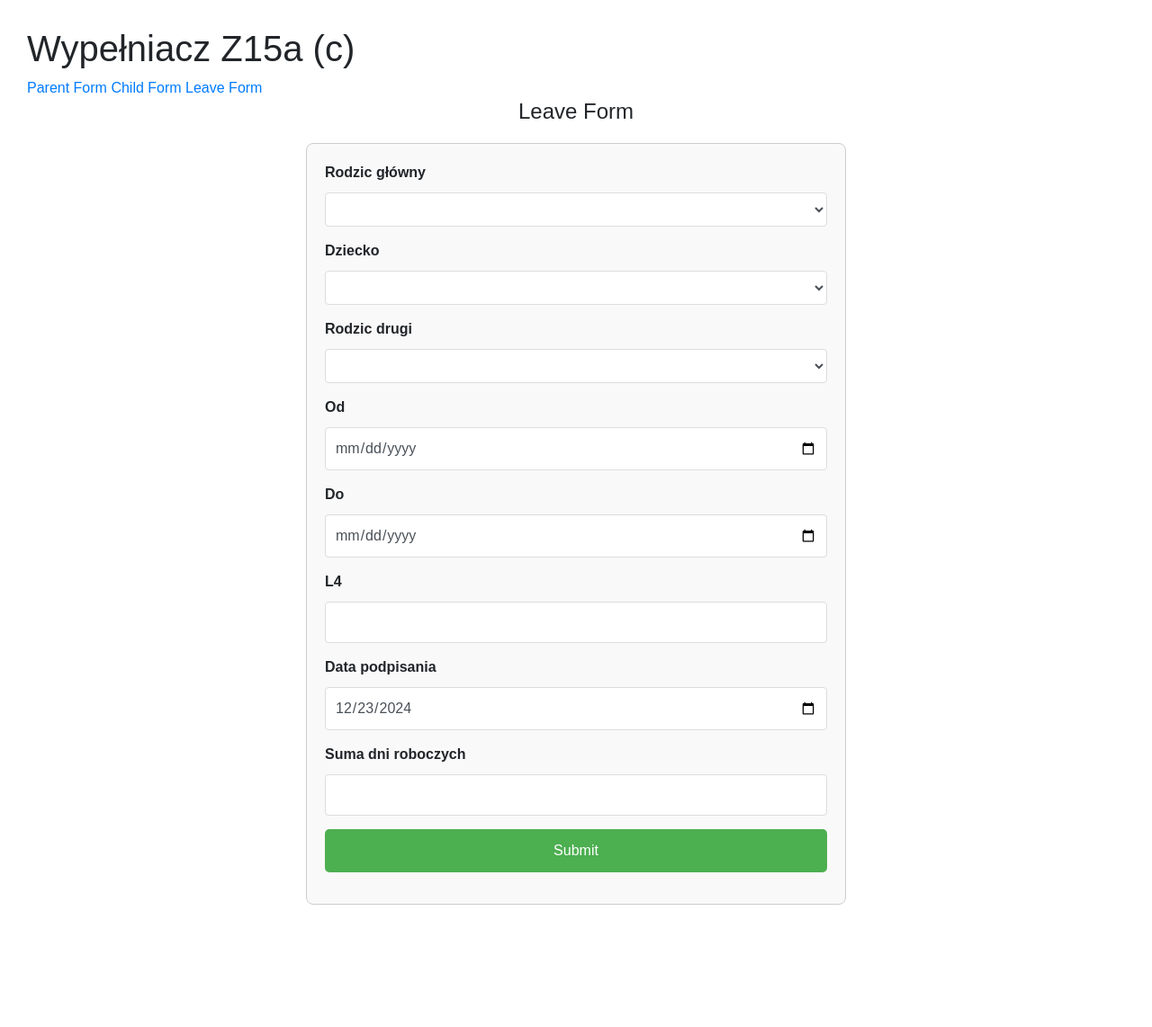
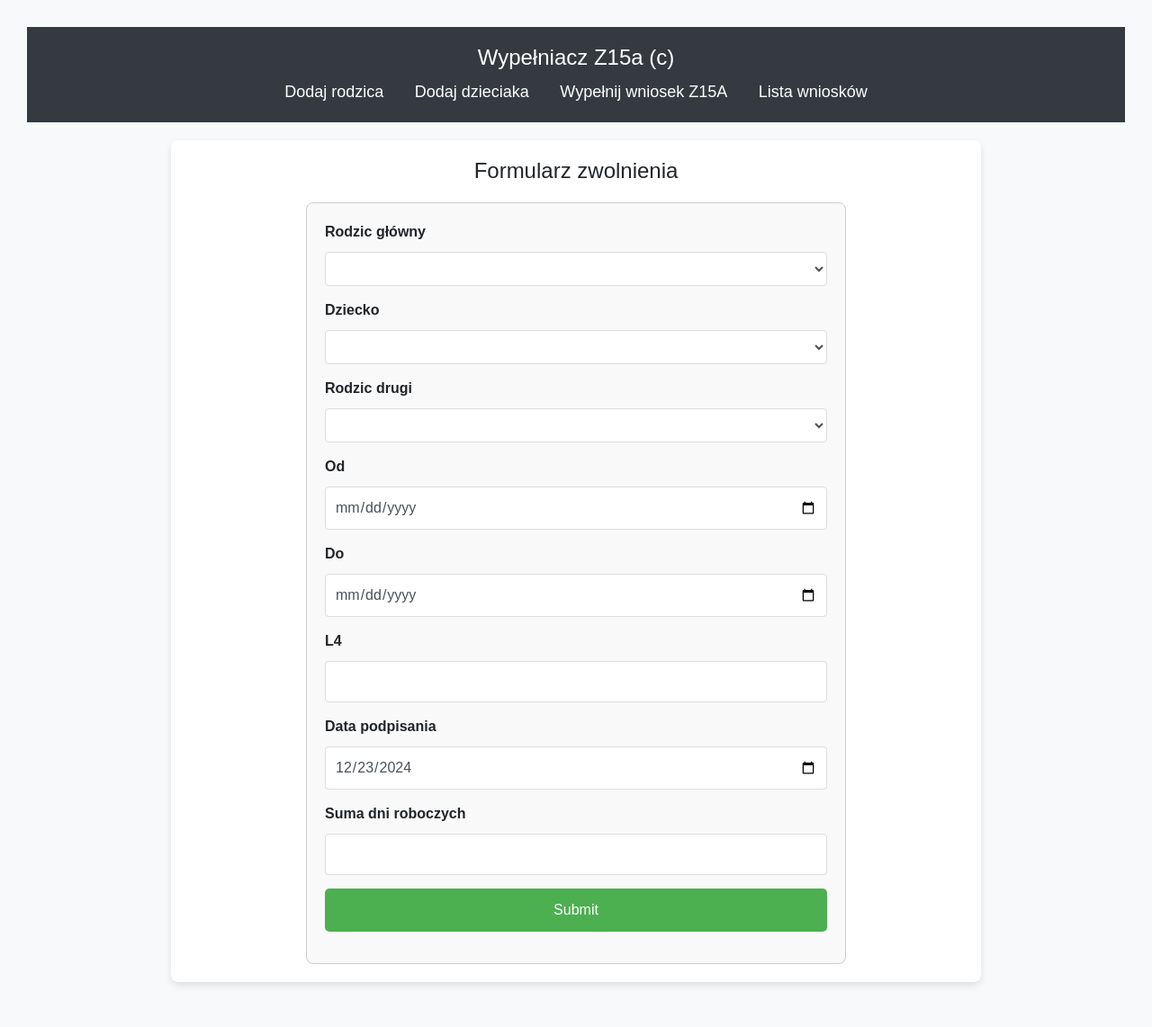
Before and after one commit to jaros2/PDF_Fill, a Flask app: page /create_leave in a window 1280 px wide. Shown: the whole page at 90% size. Before the commit the page ends 1006 px from the top, so only its background shows below. Run offline with Flask 3, Linux system fonts and the light colour scheme; lists and menus that the app fills with data are empty; some libraries are stand-ins or nearby versions.

Commit message:
poprawki do layoutu, gotowe do publikacji wersji 1

```diff
--- a/app/static/css/leaves.css
+++ b/app/static/css/leaves.css
@@ -1,11 +1,12 @@
 body {
     font-family: Arial, sans-serif;
     margin: 20px;
-    display: flex;
     justify-content: center;
 }
-h1 {
+h2 {
+    font-size: 24px;
     text-align: center;
+    margin-bottom: 20px;
 }
 table {
     width: 80%;
--- a/app/templates/add_child.html
+++ b/app/templates/add_child.html
@@ -3,10 +3,10 @@
 {% block title %}Child Form{% endblock %}
 {% block head %}
     {{ super() }} <!-- This ensures that any existing styles or scripts in the base template are preserved -->
-    <link rel="stylesheet" type="text/css" href="{{ url_for('static', filename='add_child.css') }}">
+    <link rel="stylesheet" type="text/css" href="{{ url_for('static', filename='/css/add_child.css') }}">
 {% endblock %}
 {% block content %}
-<h2>Child Form</h2>
+<h2>Dodaj dziecko</h2>
 <form method="POST" action="{{ url_for('add_child') }}">
 
     <div>
--- a/app/templates/add_parent.html
+++ b/app/templates/add_parent.html
@@ -3,10 +3,10 @@
 {% block title %}Parent Form{% endblock %}
 {% block head %}
     {{ super() }} <!-- This ensures that any existing styles or scripts in the base template are preserved -->
-    <link rel="stylesheet" type="text/css" href="{{ url_for('static', filename='add_parent.css') }}">
+    <link rel="stylesheet" type="text/css" href="{{ url_for('static', filename='/css/add_parent.css') }}">
 {% endblock %}
 {% block content %}
-<h2>Parent Form</h2>
+<h2>Dodaj rodzica</h2>
 <form method="POST" action="{{ url_for('add_parent') }}">
 
     <div>
--- a/app/templates/base.html
+++ b/app/templates/base.html
@@ -5,7 +5,7 @@
     <meta name="viewport" content="width=device-width, initial-scale=1.0">
     <title>{% block title %}Z15A{% endblock %}</title>
     <link rel="stylesheet" href="https://cdn.jsdelivr.net/npm/bootstrap@4.0.0/dist/css/bootstrap.min.css" integrity="sha384-Gn5384xqQ1aoWXA+058RXPxPg6fy4IWvTNh0E263XmFcJlSAwiGgFAW/dAiS6JXm" crossorigin="anonymous">
-    <link rel="stylesheet" type="text/css" href="{{ url_for('static', filename='style.css') }}">
+    <link rel="stylesheet" type="text/css" href="{{ url_for('static', filename='/css/style.css') }}">
     <script src="https://code.jquery.com/jquery-3.2.1.slim.min.js" integrity="sha384-KJ3o2DKtIkvYIK3UENzmM7KCkRr/rE9/Qpg6aAZGJwFDMVNA/GpGFF93hXpG5KkN" crossorigin="anonymous"></script>
 <script src="https://cdn.jsdelivr.net/npm/popper.js@1.12.9/dist/umd/popper.min.js" integrity="sha384-ApNbgh9B+Y1QKtv3Rn7W3mgPxhU9K/ScQsAP7hUibX39j7fakFPskvXusvfa0b4Q" crossorigin="anonymous"></script>
 <script src="https://cdn.jsdelivr.net/npm/bootstrap@4.0.0/dist/js/bootstrap.min.js" integrity="sha384-JZR6Spejh4U02d8jOt6vLEHfe/JQGiRRSQQxSfFWpi1MquVdAyjUar5+76PVCmYl" crossorigin="anonymous"></script>
@@ -15,13 +15,17 @@
     <header>
         <h1>Wypełniacz Z15a (c)</h1>
         <nav>
-            <a href="{{ url_for('add_parent') }}">Parent Form</a>
-            <a href="{{ url_for('add_child') }}">Child Form</a>
-            <a href="{{ url_for('create_leave') }}">Leave Form</a>
+            <a href="{{ url_for('add_parent') }}">Dodaj rodzica</a>
+            <a href="{{ url_for('add_child') }}">Dodaj dzieciaka</a>
+            <a href="{{ url_for('create_leave') }}">Wypełnij wniosek Z15A</a>
+            <a href="{{ url_for('list_leaves') }}">Lista wniosków</a>
         </nav>
     </header>
     <main>
-        {% block content %}{% endblock %}
+        <div class="container">
+            {% block content %}{% endblock %}
+        </div>
+
     </main>
 
 </body>
--- a/app/templates/create_leave.html
+++ b/app/templates/create_leave.html
@@ -5,60 +5,13 @@
 
 {% block head %}
     {{ super() }} <!-- This ensures that any existing styles or scripts in the base template are preserved -->
-    <link rel="stylesheet" type="text/css" href="{{ url_for('static', filename='create_leave.css') }}">
+    <link rel="stylesheet" type="text/css" href="{{ url_for('static', filename='/css/create_leave.css') }}">
 {% endblock %}
 
 {% block content %}
-<style>
-    body {
-        font-family: Arial, sans-serif;
-        margin: 30px;
-    }
-    h2 {
-        font-size: 24px;
-        text-align: center;
-        margin-bottom: 20px;
-    }
-    form {
-        max-width: 600px;
-        margin: 0 auto;
-        padding: 20px;
-        border: 1px solid #ccc;
-        border-radius: 8px;
-        background-color: #f9f9f9;
-    }
-    .form-control {
-        width: 100%;
-        padding: 10px;
-        margin: 10px 0;
-        border-radius: 4px;
-        border: 1px solid #ddd;
-        box-sizing: border-box;
-    }
-    label {
-        font-weight: bold;
-        margin-bottom: 5px;
-        display: block;
-    }
-    button[type="submit"] {
-        background-color: #4CAF50;
-        color: white;
-        padding: 12px 20px;
-        border: none;
-        border-radius: 5px;
-        cursor: pointer;
-        font-size: 16px;
-        width: 100%;
-    }
-    button[type="submit"]:hover {
-        background-color: #45a049;
-    }
-    .form-group {
-        margin-bottom: 15px;
-    }
-</style>
 
-<h2>Leave Form</h2>
+
+<h2>Formularz zwolnienia</h2>
 <form method="POST" action="{{ url_for('create_leave') }}">
     <div>
         {{ form.hidden_tag() }}
```
Also changed, not shown: app/static/css/add_child.css (+1 -8 lines), app/static/css/add_parent.css (+1 -8 lines), app/templates/leaves.html (+10 -10 lines).
